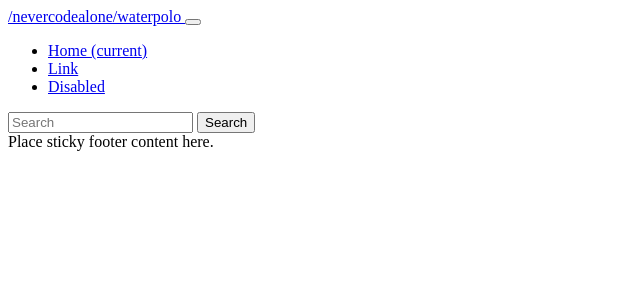
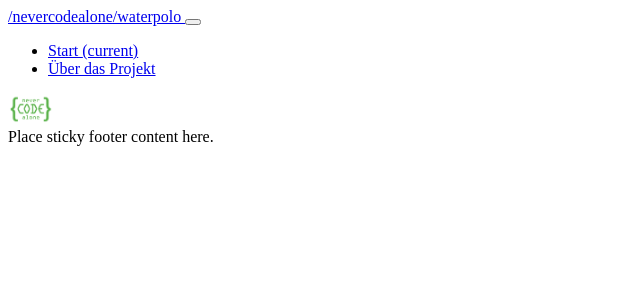
Before and after one commit to nevercodealone/waterpolo, a Symfony app: template templates/base.html.twig in a window 1280 px wide. Shown: the top 300 px of the page, without its empty margins (0-640 px from the left). Run offline with Twig, Linux system fonts and the light colour scheme; the template is opened without the code that fills it, so the values that code supplies are empty; some libraries are stand-ins or nearby versions.

Commit message:
add logo to base template header

```diff
--- a/templates/base.html.twig
+++ b/templates/base.html.twig
@@ -28,18 +28,16 @@
                 <div class="collapse navbar-collapse" id="navbarCollapse">
                     <ul class="navbar-nav mr-auto">
                         <li class="nav-item active">
-                            <a class="nav-link" href="#">Home <span class="sr-only">(current)</span></a>
+                            <a class="nav-link" href="#">Start <span class="sr-only">(current)</span></a>
                         </li>
                         <li class="nav-item">
-                            <a class="nav-link" href="#">Link</a>
-                        </li>
-                        <li class="nav-item">
-                            <a class="nav-link disabled" href="#">Disabled</a>
+                            <a class="nav-link" href="#">Über das Projekt</a>
                         </li>
                     </ul>
                     <form class="form-inline mt-2 mt-md-0">
-                        <input class="form-control mr-sm-2" type="text" placeholder="Search" aria-label="Search">
-                        <button class="btn btn-outline-success my-2 my-sm-0" type="submit">Search</button>
+                        <a href="https://nevercodealone.de">
+                            <img src="{{ asset('img/NCA-Logo-neu.png') }}" alt="Never Code Alone" height="30px">
+                        </a>
                     </form>
                 </div>
             </nav>
```
Also changed, not shown: public/img/NCA-Logo-neu.png (added).
